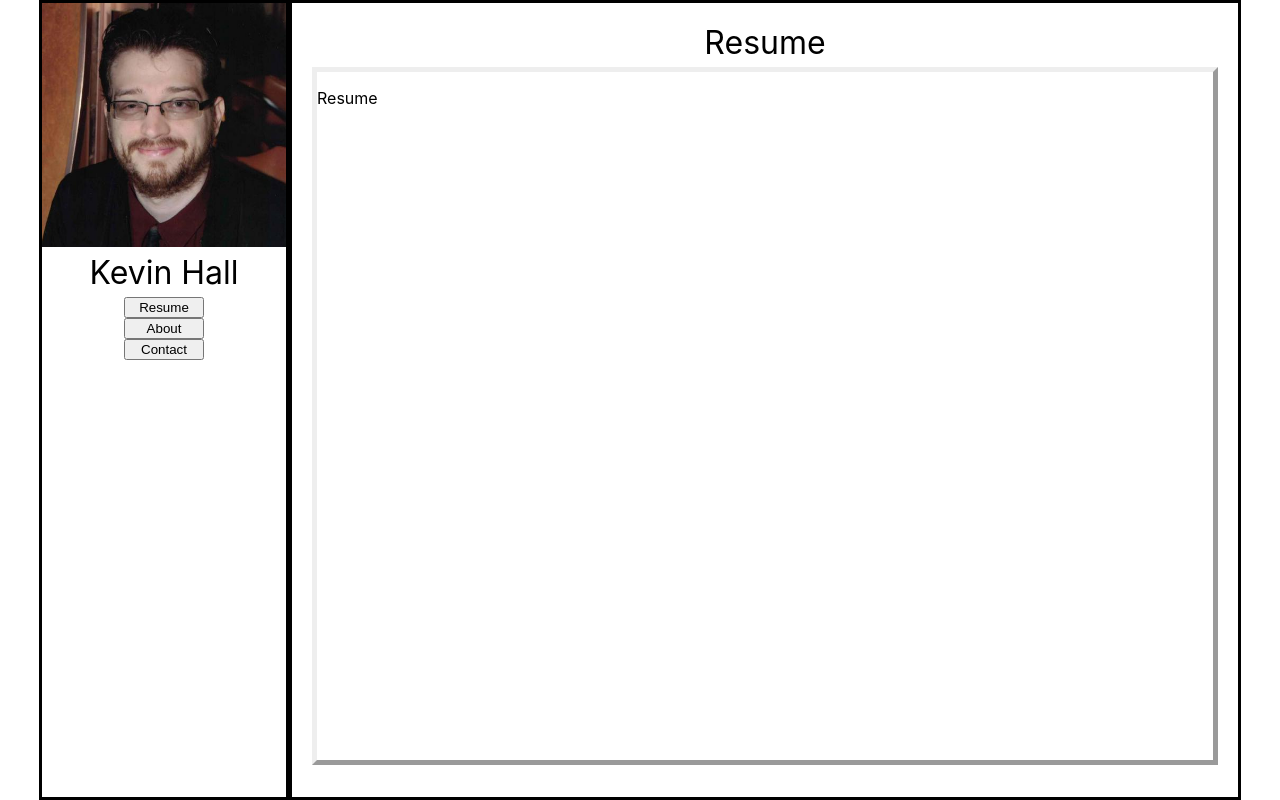
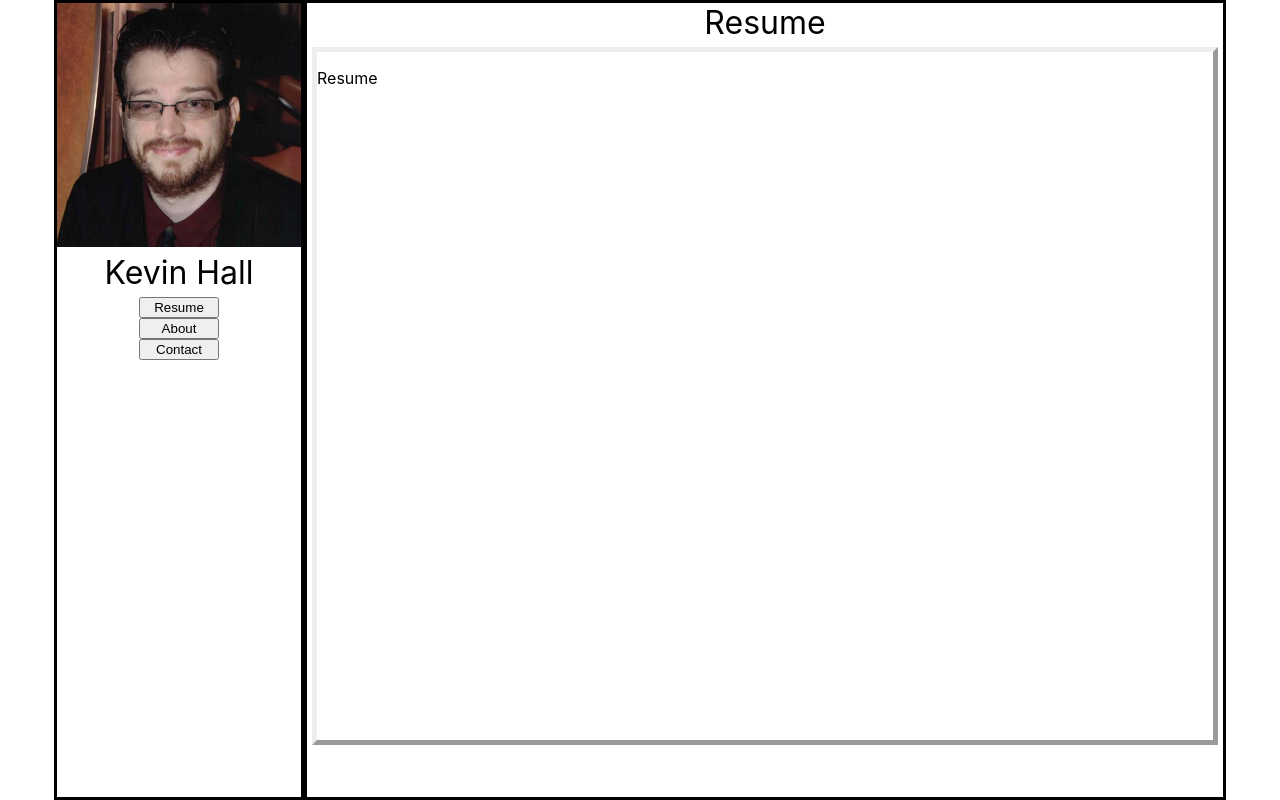
Before and after one commit to OmegaKev/OmegaKev.github.io, a React (Create React App) app in the folder index/: page / in a window 1280 px wide. Built offline with nearby package versions, Linux system fonts and the light colour scheme.

Commit message:
Minor refactoring and css adjustment

```diff
--- a/index/src/App.js
+++ b/index/src/App.js
@@ -55,10 +55,12 @@ class MainPageContent extends React.Component {
     const Page = this.page[this.state.page_state];
 
     return (
-      <div className = "content-area">
+      <>
         <Toolbox.Header text={this.state.page_state} />
-        <Page />
-      </div>
+        <div className = "content-area">
+          <Page />
+        </div>
+      </>
     );
   }
 
--- a/index/src/index.css
+++ b/index/src/index.css
@@ -74,7 +74,7 @@ body > #root > div {
   height: auto;
   align-items: center;
   justify-content: center;
-  margin: 20px;
+  margin: 5px;
 }
 
 .content-area > div {
@@ -96,6 +96,7 @@ body > #root > div {
 }
 
 .pdf-viewer {
+  max-width: 1160px;
   width: 70vw;
   height: 86vh;
   border: outset 5px;
```
